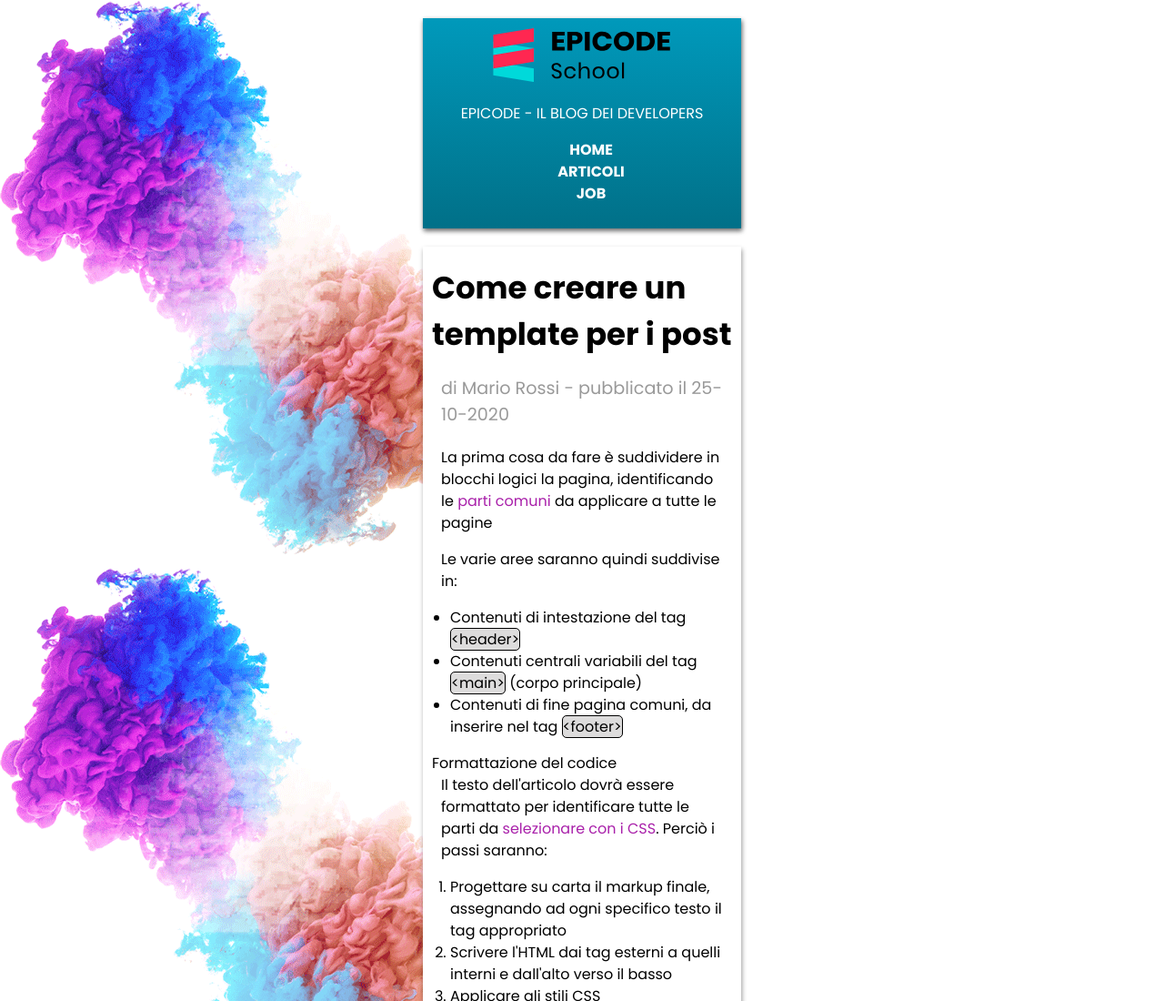
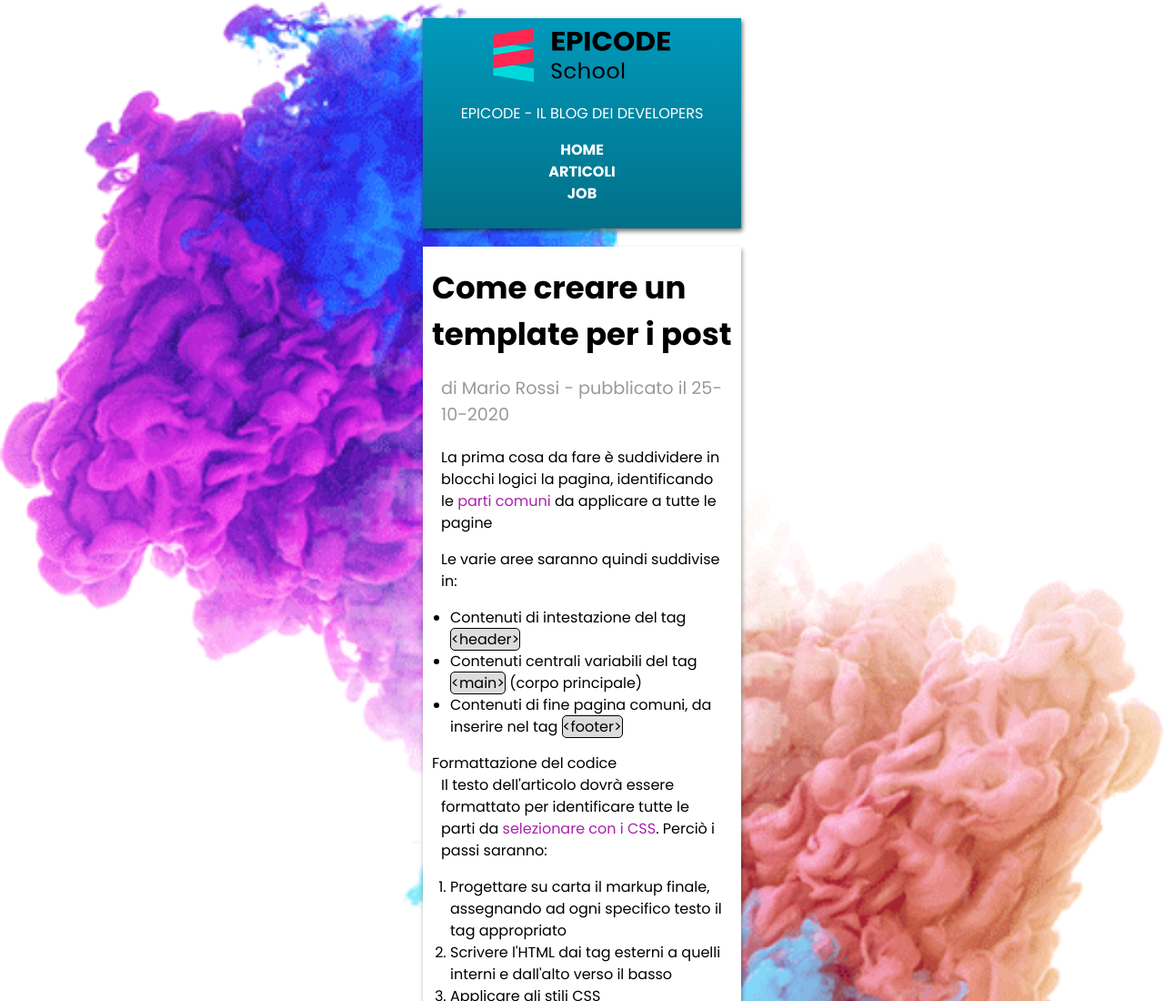
Before and after one commit to notdav04/U1-S1-L4-ESERCIZIO, a plain HTML site: page ESERCIZIO/index.html in a window 1280 px wide. Shown: the top 1100 px of the page at 91% size. Drawn offline with Linux system fonts and the light colour scheme.

Commit message:
fixed background and header ul

```diff
--- a/ESERCIZIO/assets/css/style.css
+++ b/ESERCIZIO/assets/css/style.css
@@ -4,7 +4,7 @@
 body {
   background-image: url("../img/sfondo.png");
   background-repeat: repeat-y;
-  background-size: auto;
+  background-size: 100%;
   font-family: "Poppins";
   line-height: 1.5;
 }
@@ -18,7 +18,7 @@ ol {
   list-style: decimal;
   padding-left: 20px;
 }
-ul {
+ul:not(header ul) {
   list-style: disc;
   padding-left: 20px;
 }
```
